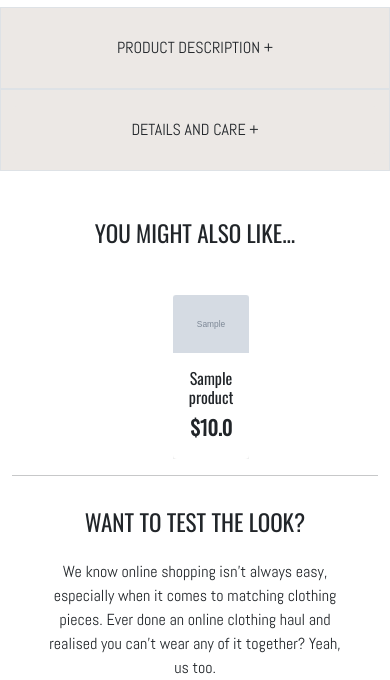
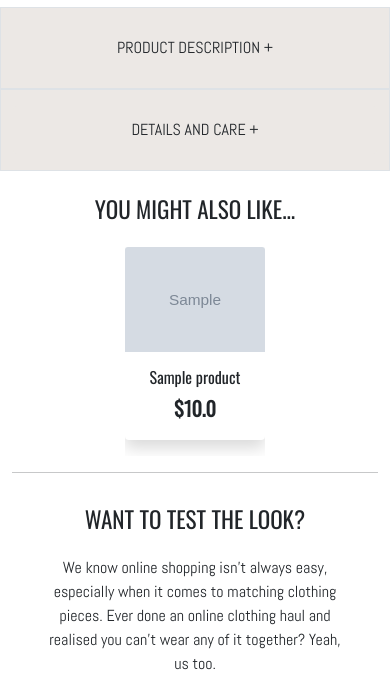
Before and after one commit to marktheskies/theidleman, a Django app: page /products/1 in a window 390 px wide. Shown: the part 1248-1928 px from the top of the page. Run offline with Django 3.2, Linux system fonts and the light colour scheme; tables that the repository leaves empty hold one stand-in row (values such as "Sample post"); grey boxes marked "Sample" are stand-in pictures; style sheets or scripts are compiled from the project's sources; some libraries are stand-ins or nearby versions.

Commit message:
Optimised mobile responsiveness for 'you might also like' section

```diff
--- a/core/static/scss/app.scss
+++ b/core/static/scss/app.scss
@@ -86,15 +86,3 @@ body {
     max-width: 7rem;
   }
 }
-
-@media only screen and (max-width: 600px) {
-  .right-arrow {
-    max-width: 2rem;
-  }
-}
-
-@media only screen and (max-width: 600px) {
-  .left-arrow {
-    max-width: 2rem;
-  }
-}
--- a/templates/product_details.html
+++ b/templates/product_details.html
@@ -416,16 +416,16 @@
 
 <!-- You May Also Like Heading -->
 <div class="d-flex justify-content-center">
-    <h3 class="text-uppercase my-5">You Might Also Like...</h3>
+    <h3 class="text-uppercase my-md-5 my-4">You Might Also Like...</h3>
 </div>
 
 <!--You May Also Like carousel scrolls automatically or when clicked between 4 related products drawn from the database.
 Carousel and content responsively adjust to fit viewport-->
 <div class="container-fluid d-flex w-75 align-items-center">
     <!--Carousel scroller-->
-    <a class="justify-content-start pe-5" href="#youMightAlsoLikeCarousel" role="button" data-bs-slide="prev">
+    <a class="justify-content-start pe-md-5" href="#youMightAlsoLikeCarousel" role="button" data-bs-slide="prev">
         <span class="product-carousel-control-prev-icon" aria-hidden="true">
-            <i class="fas fa-arrow-alt-circle-left fa-3x text-dark left-arrow"></i>
+            <i class="fas fa-arrow-alt-circle-left fa-3x text-dark d-none d-md-inline-block"></i>
         </span>
         <span class="visually-hidden">Previous</span>
     </a>
@@ -442,8 +442,8 @@ Carousel and content responsively adjust to fit viewport-->
                 <div class="row">
                     {% else %}
                     <div class="col">
-                        <div class="card border-0 shadow" style="max-width: 214px">
-                            <img src="{{ product.image.url }}" class="card-img-top" alt="product secondary image">
+                        <div class="card border-0 shadow mb-3" style="max-width: 214px">
+                            <img src="{{ product.image.url }}" class="card-img-top" alt="product image">
                             <div class="card-body text-center">
                                 <h6 class="card-title">{{ product.name }}</h6>
                                 <span class="h5"><strong>${{ product.price }}</strong></span>
@@ -458,9 +458,9 @@ Carousel and content responsively adjust to fit viewport-->
         </div>
     </div>
     <!--Carousel scroller-->
-    <a class="justify-content-end ps-5" href="#youMightAlsoLikeCarousel" role="button" data-bs-slide="next">
+    <a class="justify-content-end ps-md-5" href="#youMightAlsoLikeCarousel" role="button" data-bs-slide="next">
         <span class="product-carousel-control-next-icon" aria-hidden="true">
-            <i class="fas fa-arrow-alt-circle-right fa-3x text-dark right-arrow"></i>
+            <i class="fas fa-arrow-alt-circle-right fa-3x text-dark d-none d-md-inline-block"></i>
         </span>
         <span class="visually-hidden">Next</span>
     </a>
```
